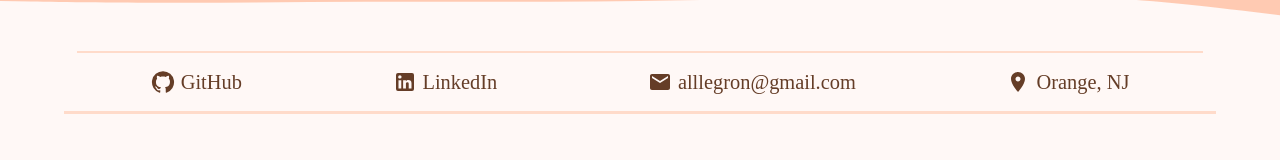
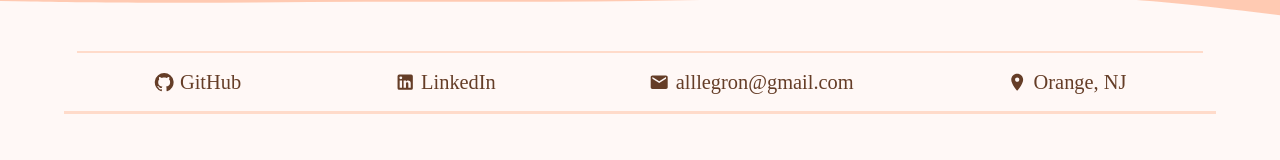
Before and after one commit to john-cinquegrana/ReactPersonalSite, a React (Vite) app: page / in a window 1280 px wide. Shown: the part 493-653 px from the top of the page. Built offline with nearby package versions, Linux system fonts and the light colour scheme.

Commit message:
Icons now change with font size

```diff
--- a/src/components/content/SocialBar.tsx
+++ b/src/components/content/SocialBar.tsx
@@ -19,22 +19,22 @@ const SocialBar = () => {
 	const socials: SocialProps[] = [
 		{
 			text: 'GitHub',
-			icon: <GitHub />,
+			icon: <GitHub fontSize='inherit' />,
 			link: 'https://github.com/john-cinquegrana',
 		},
 		{
 			text: 'LinkedIn',
-			icon: <LinkedIn />,
+			icon: <LinkedIn fontSize='inherit' />,
 			link: 'https://www.LinkedIn.com/in/jcinquegrana/',
 		},
 		{
 			text: 'alllegron@gmail.com',
-			icon: <Email />,
+			icon: <Email fontSize='inherit' />,
 			link: 'mailto:alllegron@gmail.com',
 		},
 		{
 			text: 'Orange, NJ',
-			icon: <Place />,
+			icon: <Place fontSize='inherit' />,
 		},
 	];
 
```
